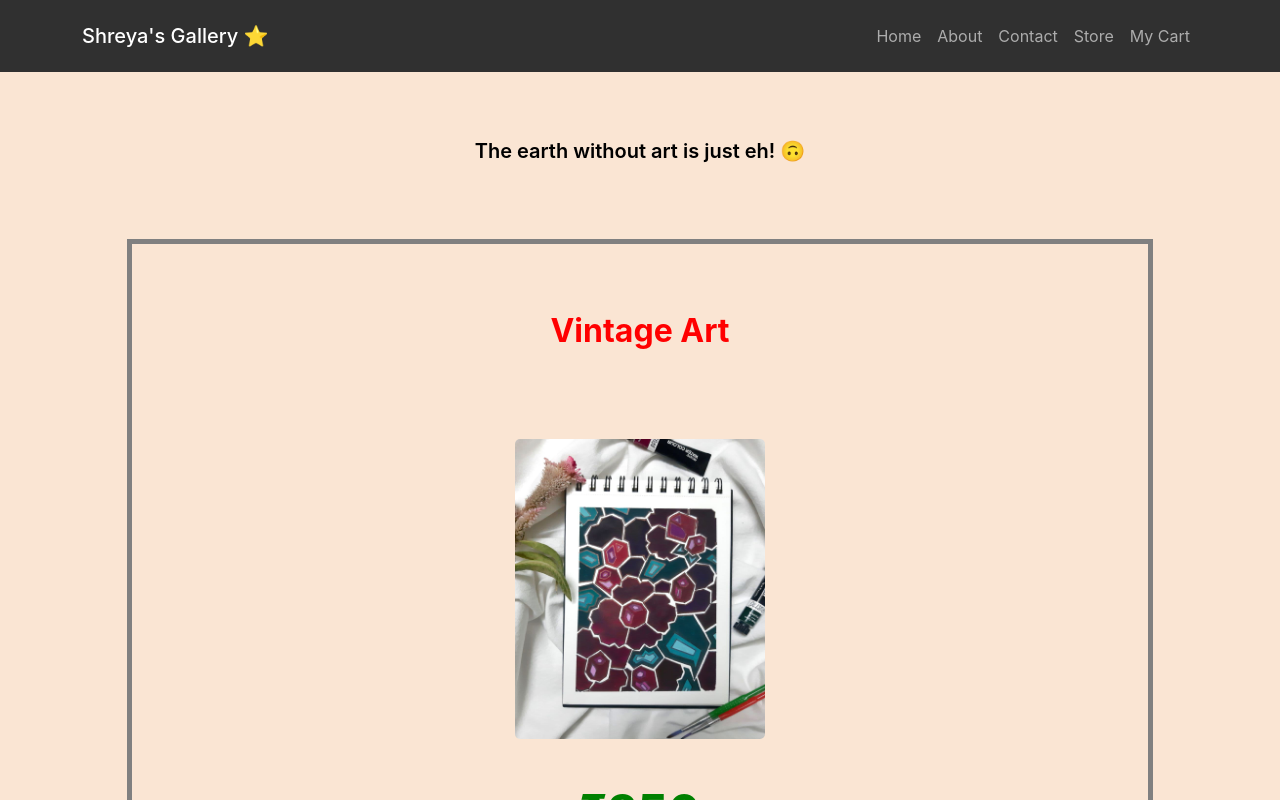
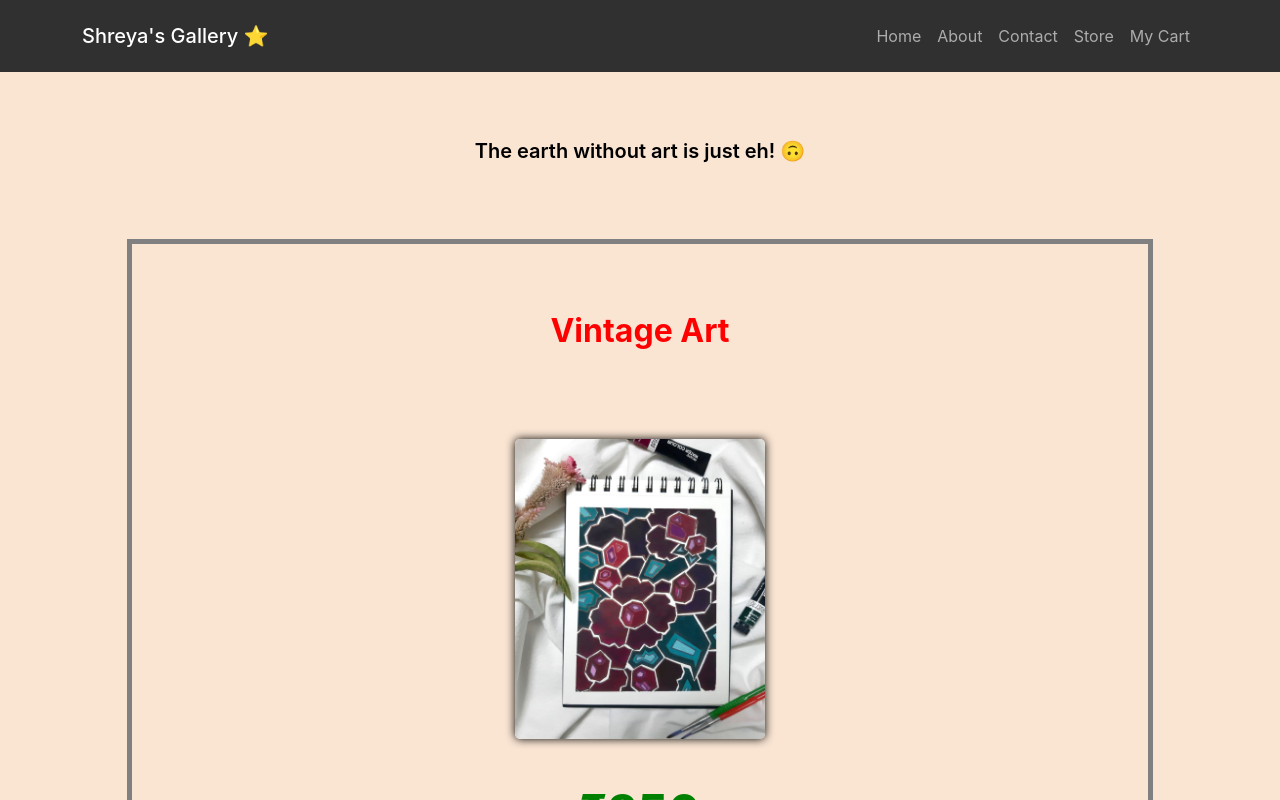
Before and after one commit to iamvkm/shreya-gallery, a React (Create React App) app: page /shop in a window 1280 px wide. Shown: the top 800 px of the page. Built offline with nearby package versions, Linux system fonts and the light colour scheme.

Commit message:
misc changes

```diff
--- a/src/components/Shop/ShopPage.js
+++ b/src/components/Shop/ShopPage.js
@@ -13,7 +13,7 @@ function ShopPage(props) {
         return (
             <div className="item-card col-md-6 col-sm-12 col-xs-12" key={data.id}>
                 <h3 className="name">{data.name}</h3>
-                <img src={data.image} alt="" />
+                <img className="item-img" src={data.image} alt="" />
                 <h1 className="price">₹{data.price}</h1>
                 <button id="liveToastBtn" className="btn btn-lg btn-dark" onClick={() => {
                     props.addToCart(data)
--- a/src/components/Shop/shop-page.css
+++ b/src/components/Shop/shop-page.css
@@ -36,9 +36,10 @@
     color: green;
 }
 
-.shop-page .item-card img {
+.shop-page .item-card .item-img {
     border-radius: 5px;
     width: 250px;
     margin-bottom: 5%;
+    box-shadow: 0 0 10px #000;
     height: 300px;
 }
```
